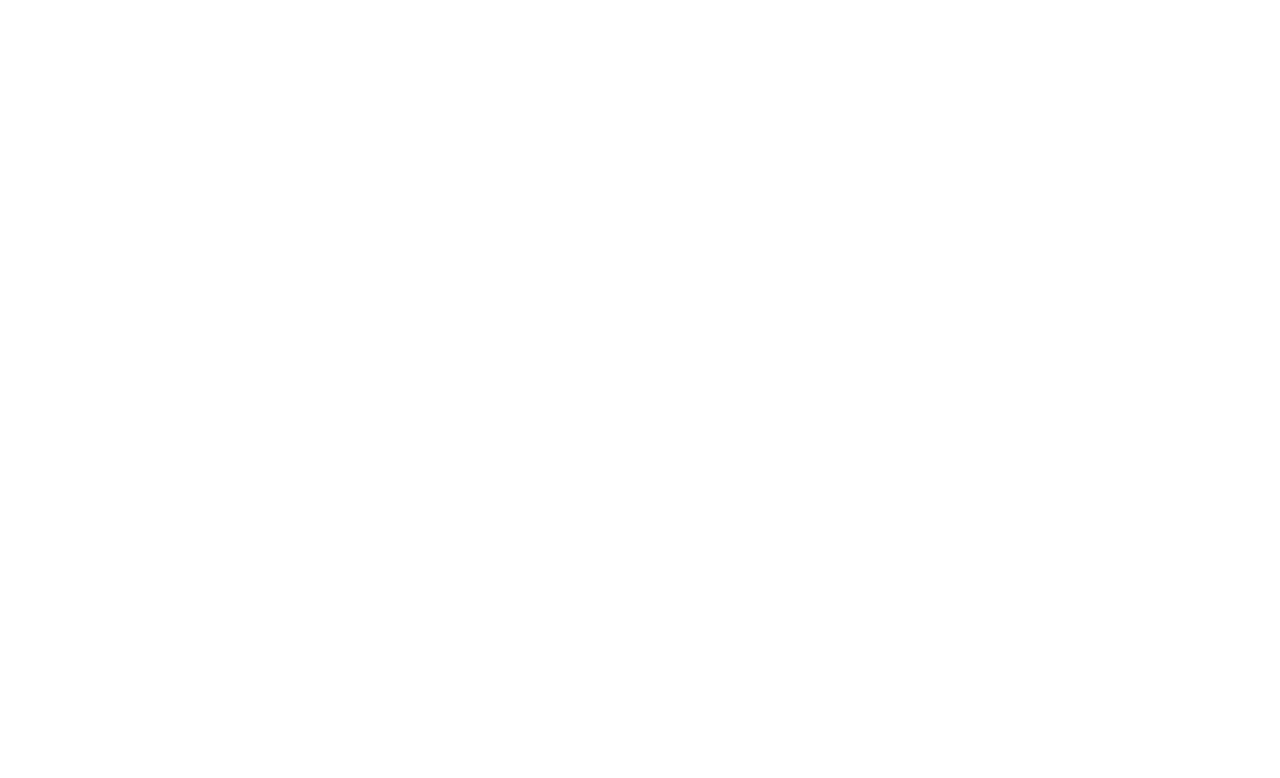
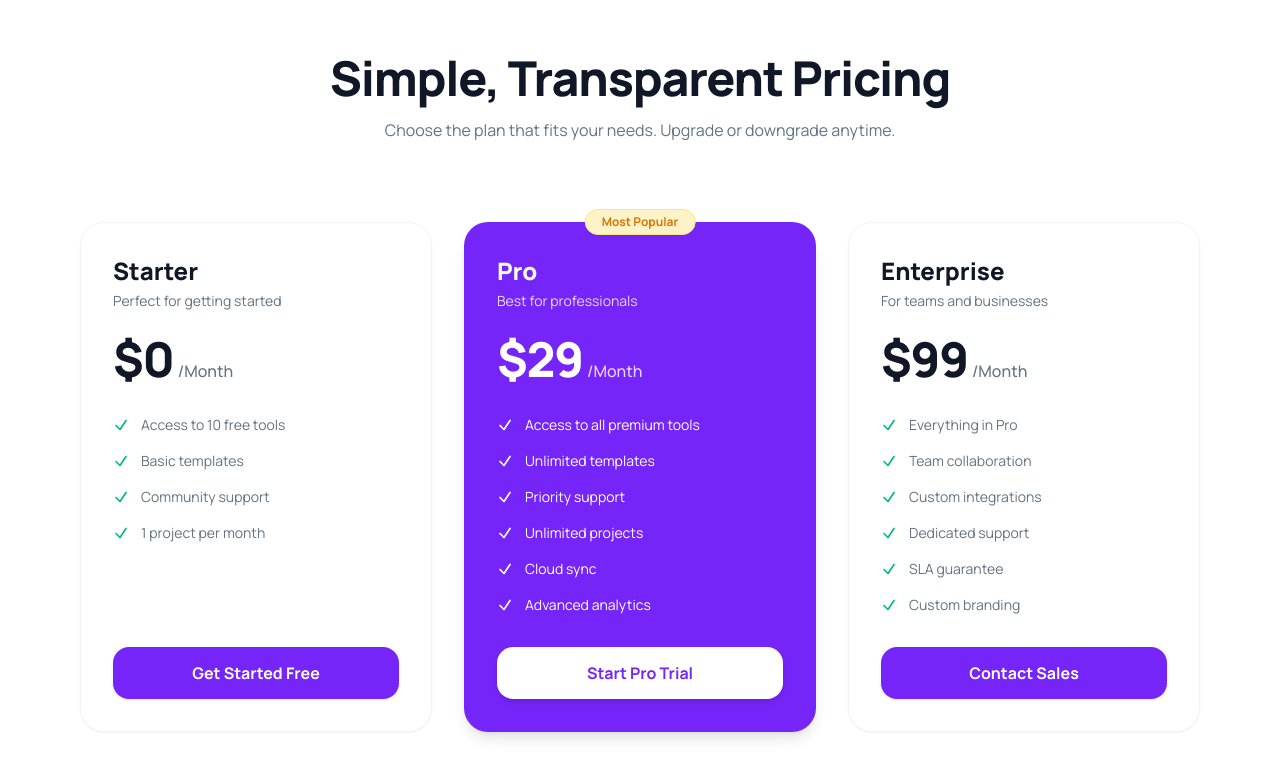
Before and after one commit to asibiqbal/digitools-platform, a React (Vite) app: page / in a window 1280 px wide. Shown: the part 2694-3472 px from the top of the page. Before the commit the page ends 2668 px from the top, so only its background shows below. Built offline with nearby package versions, Linux system fonts and the light colour scheme.

Commit message:
Added Pricing Section

```diff
--- a/src/App.jsx
+++ b/src/App.jsx
@@ -4,6 +4,7 @@
 
 import GetStarted from './component/GetStarted/GetStarted';
 import Navbar from './component/Navbar/Navbar';
+import Pricing from './component/Pricing/Pricing';
 import Product from './component/Product/Product';
 import State from './component/State/State';
 
@@ -44,6 +45,7 @@
         onClearCart={handleClearCart}
       />
       <GetStarted></GetStarted>
+      <Pricing></Pricing>
       <ToastContainer />
     </div>
   );
--- /dev/null
+++ b/src/component/Pricing/Pricing.jsx
@@ -0,0 +1,131 @@
+
+export default function Pricing() {
+  const plans = [
+    {
+      name: 'Starter',
+      tagline: 'Perfect for getting started',
+      price: '$0',
+      period: '/Month',
+      features: [
+        'Access to 10 free tools',
+        'Basic templates',
+        'Community support',
+        '1 project per month'
+      ],
+      buttonText: 'Get Started Free',
+      isPopular: false
+    },
+    {
+      name: 'Pro',
+      tagline: 'Best for professionals',
+      price: '$29',
+      period: '/Month',
+      features: [
+        'Access to all premium tools',
+        'Unlimited templates',
+        'Priority support',
+        'Unlimited projects',
+        'Cloud sync',
+        'Advanced analytics'
+      ],
+      buttonText: 'Start Pro Trial',
+      isPopular: true
+    },
+    {
+      name: 'Enterprise',
+      tagline: 'For teams and businesses',
+      price: '$99',
+      period: '/Month',
+      features: [
+        'Everything in Pro',
+        'Team collaboration',
+        'Custom integrations',
+        'Dedicated support',
+        'SLA guarantee',
+        'Custom branding'
+      ],
+      buttonText: 'Contact Sales',
+      isPopular: false
+    }
+  ];
+
+  return (
+    <div className="w-full py-20 bg-white">
+      <div className="container mx-auto px-4 max-w-6xl">
+
+        <div className="text-center max-w-2xl mx-auto mb-20">
+          <h2 className="text-3xl md:text-5xl font-black text-[#101727] tracking-tight">
+            Simple, Transparent Pricing
+          </h2>
+          <p className="text-[#627382] text-base font-normal mt-4">
+            Choose the plan that fits your needs. Upgrade or downgrade anytime.
+          </p>
+        </div>
+
+        <div className="grid grid-cols-1 md:grid-cols-3 gap-8 items-stretch">
+          {plans.map((plan, index) => (
+            <div
+              key={index}
+              className={`relative flex flex-col justify-between rounded-3xl p-8 border transition-all duration-300 ease-in-out hover:-translate-y-2 hover:shadow-xl ${
+                plan.isPopular
+                  ? 'bg-[#7625F8] border-transparent text-white shadow-lg'
+                  : 'bg-white border-gray-100 text-[#101727] shadow-xs'
+              }`}
+            >
+              {plan.isPopular && (
+                <div className="absolute -top-3.5 left-1/2 -translate-x-1/2 bg-[#FEF3C7] text-[#D97706] text-xs font-bold px-4 py-1 rounded-full shadow-xs border border-[#FDE68A]">
+                  Most Popular
+                </div>
+              )}
+
+              <div>
+                <h3 className="text-2xl font-extrabold mb-1">{plan.name}</h3>
+                <p className={`text-sm mb-6 ${plan.isPopular ? 'text-purple-200' : 'text-[#627382]'}`}>
+                  {plan.tagline}
+                </p>
+
+                <div className="flex items-baseline mb-8">
+                  <span className="text-5xl font-black tracking-tight">{plan.price}</span>
+                  <span className={`text-base font-medium ml-1 ${plan.isPopular ? 'text-purple-200' : 'text-[#627382]'}`}>
+                    {plan.period}
+                  </span>
+                </div>
+
+                <ul className="space-y-4 mb-8">
+                  {plan.features.map((feature, idx) => (
+                    <li key={idx} className="flex items-start gap-3 text-sm">
+                      <svg
+                        xmlns="http://www.w3.org/2000/svg"
+                        fill="none"
+                        viewBox="0 0 24 24"
+                        strokeWidth="2.5"
+                        stroke="currentColor"
+                        className={`w-4 h-4 shrink-0 mt-0.5 ${plan.isPopular ? 'text-white' : 'text-emerald-500'}`}
+                      >
+                        <path strokeLinecap="round" strokeLinejoin="round" d="m4.5 12.75 6 6 9-13.5" />
+                      </svg>
+                      <span className={plan.isPopular ? 'text-white' : 'text-[#627382]'}>
+                        {feature}
+                      </span>
+                    </li>
+                  ))}
+                </ul>
+              </div>
+
+              <button
+                className={`w-full py-3.5 px-6 rounded-2xl font-bold text-base transition-all duration-200 active:scale-[0.98] ${
+                  plan.isPopular
+                    ? 'bg-white text-[#7625F8] hover:bg-gray-50 shadow-md'
+                    : 'bg-[#7625F8] text-white hover:bg-[#632FF7] shadow-sm'
+                }`}
+              >
+                {plan.buttonText}
+              </button>
+            </div>
+          ))}
+        </div>
+
+      </div>
+    </div>
+  );
+}
--- a/src/component/Product/Product.jsx
+++ b/src/component/Product/Product.jsx
@@ -60,7 +60,10 @@
               {productsData.map((data) => {
                 const isAdded = cartItems.includes(data.id);
                 return (
-                  <div key={data.id} className="relative flex flex-col justify-between bg-white border border-gray-100 rounded-3xl p-8 shadow-sm hover:shadow-md transition-shadow duration-200">
+                  <div
+                    key={data.id}
+                    className="relative flex flex-col justify-between bg-white border border-gray-100 rounded-3xl p-8 shadow-sm hover:shadow-xl transition-all duration-300 ease-in-out hover:-translate-y-2"
+                  >
 
                     <div className="flex items-start justify-between mb-4">
                       <span className="text-4xl">{data.icon}</span>
@@ -90,10 +93,10 @@
 
                     <button
                       onClick={() => onToggleCart(data.id, data.name)}
-                      className={`w-full btn border-none font-bold px-6 py-3 rounded-[20px] min-h-0 h-auto transition-all duration-200 ${
+                      className={`w-full btn border-none font-bold px-6 py-3 rounded-[20px] min-h-0 h-auto transition-all duration-200 active:scale-[0.98] ${
                         isAdded
-                          ? 'bg-gray-200 text-gray-700 hover:bg-gray-300'
-                          : 'bg-linear-to-r from-[#4F39F6] via-[#7625F8] to-[#9514FA] text-white hover:opacity-90'
+                          ? 'bg-gray-200 text-gray-700 hover:bg-gray-300 shadow-sm'
+                          : 'bg-linear-to-r from-[#4F39F6] via-[#7625F8] to-[#9514FA] text-white hover:opacity-90 shadow-md'
                       }`}
                     >
                       {isAdded ? 'Added To Cart' : 'Buy Now'}
@@ -106,7 +109,7 @@
 
           ) : (
 
-            <div className="w-full bg-white border border-gray-100 rounded-3xl p-8 shadow-sm min-h-87.5 flex flex-col justify-between">
+            <div className="w-full bg-white border border-gray-100 rounded-3xl p-8 shadow-sm min-h-[350px] flex flex-col justify-between transition-all duration-300 ease-in-out hover:shadow-xl">
 
               <div className="text-left w-full pb-4">
                 <h6 className="text-2xl font-extrabold text-[#101727]">Your Cart</h6>
@@ -129,7 +132,7 @@
                   <div className="space-y-6 w-full">
                     <div className="space-y-4">
                       {selectedProducts.map((item) => (
-                        <div key={item.id} className="flex items-center justify-between bg-slate-50/60 rounded-2xl p-4 border border-gray-50">
+                        <div key={item.id} className="flex items-center justify-between bg-slate-50/60 rounded-2xl p-4 border border-gray-50 transition-all duration-200 hover:bg-slate-50 hover:shadow-xs">
                           <div className="flex items-center gap-4">
                             <div className="w-12 h-12 rounded-full bg-white shadow-sm flex items-center justify-center text-2xl">
                               {item.icon}
@@ -158,7 +161,7 @@
                     <div className="pt-2">
                       <button
                         onClick={onClearCart}
-                        className="w-full py-4 text-center text-white bg-[#8B2CFA] hover:bg-[#7625F8] active:scale-[0.99] transition-all duration-200 font-bold rounded-2xl shadow-sm tracking-wide"
+                        className="w-full py-4 text-center text-white bg-[#8B2CFA] hover:bg-[#7625F8] active:scale-[0.99] transition-all duration-200 font-bold rounded-2xl shadow-md tracking-wide"
                       >
                         Proceed To Checkout
                       </button>
```
